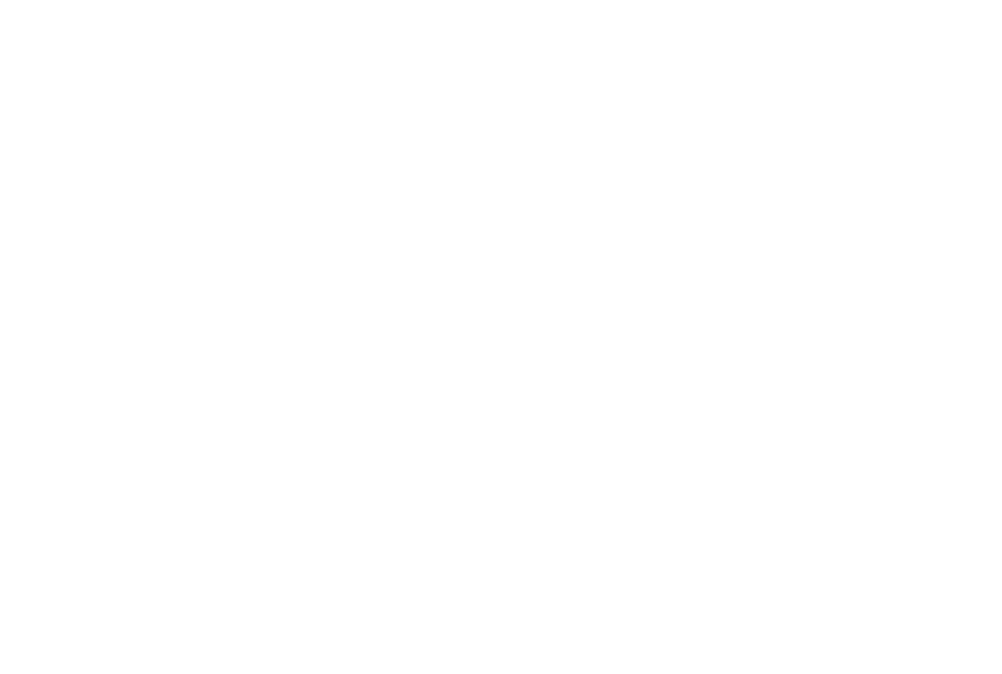
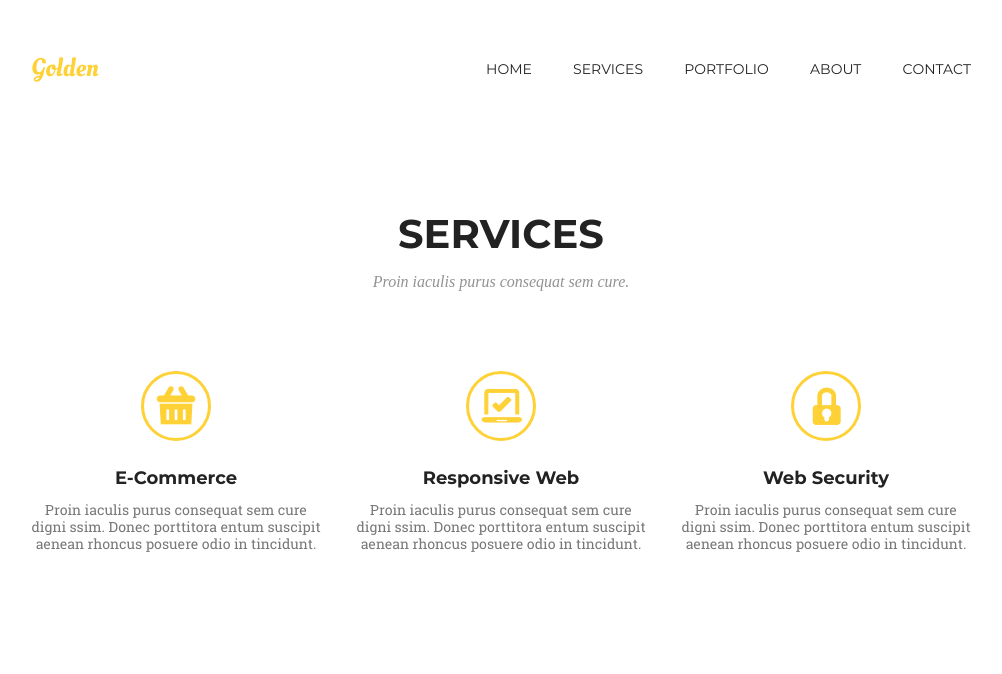
Before and after one commit to simabui/Homework, a plain HTML site: page hw07/index.html in a window 1280 px wide. Shown: the whole page, without its empty margins (139-1141 px from the left). Drawn offline with Linux system fonts and the light colour scheme; a web font is replaced by a local one.

Commit message:
add services section

```diff
--- a/hw07/css/styles.css
+++ b/hw07/css/styles.css
@@ -1,4 +1,4 @@
-@import "fonts/css";
+@import "fonts.css";
 
 :root {
   --golden-color: #fed136;
@@ -21,11 +21,13 @@ html {
 
 body {
   font-family: var(--montserrat-font);
-  color: var(--golden-color);
+  color: var(--black-color);
+  font-size: 16px;
+  line-height: 1.2;
 }
 .container {
   margin: 0 auto;
-  width: 1200px;
+  width: 940px;
 }
 p {
   margin: 0;
@@ -37,6 +39,9 @@ ul {
   list-style-type: none;
   margin: 0;
   padding: 0;
+}
+a {
+  text-decoration: none;
 }
 .visually-hidden:not(:focus):not(:active),
 input[type="”checkbox”"].visually-hidden,
@@ -57,3 +62,110 @@ input[type="”radio”"].visually-hidden {
   flex-wrap: wrap;
   justify-content: space-between;
 }
+
+/* Header */
+header .flex {
+  align-items: center;
+}
+header .container {
+  margin-top: 53px;
+}
+.site-logo {
+  font-family: var(--oleo-font);
+  font-size: 1.6rem;
+  color: var(--golden-color);
+}
+
+.nav-list {
+  width: 485px;
+}
+.nav-list-item {
+  font-family: var(--montserrat-font);
+  font-style: normal;
+  font-weight: 400;
+  font-size: 14px;
+  line-height: 17px;
+  color: var(--black-color);
+  text-transform: uppercase;
+  transition: color 0.2s linear;
+}
+
+.nav-list-item:hover {
+  color: var(--golden-color);
+}
+/* Main */
+
+.services{
+  margin-top: 126px;
+}
+
+.section-title{
+  text-align: center;
+  text-transform: uppercase;
+  font-family: var(--montserrat-font);
+  font-style: normal;
+  font-weight: 700;
+  font-size: 40px;
+  line-height: 48px;
+  color: var(--black-color);
+}
+.title-sub{
+  font-family: var(--goudy-font);
+  font-style: italic;
+  font-weight: 400;
+  color: #929292;
+  text-align: center;
+  font-size: 16px;
+  line-height: 19px;
+  margin-top: 14px;
+}
+
+.services-list{
+  margin-top: 80px;
+}
+.services-item{
+  width: 290px;
+}
+.services-icon::before{
+  content: '';
+  display: block;
+  width: 70px;
+  height: 70px;
+  border: 3px solid var(--golden-color);
+  border-radius: 50%;
+  background-repeat: no-repeat;
+  background-position: center;
+  margin: auto;
+}
+.services-commerce::before{
+  background-image: url(../img/icons/Icon-Basket.png);
+}
+.services-responsive::before{
+  background-image: url(../img/icons/Icon-Laptop.png);
+}
+.services-web::before{
+  background-image: url(../img/icons/Icon-Locked.png);
+}
+
+.services-item-title{
+  font-family: var(--montserrat-font);
+  font-style: normal;
+  font-weight: 700;
+  text-transform: capitalize;
+  text-align: center;
+  font-size: 18px;
+  line-height: 22px;
+  margin-top: 26px;
+}
+
+.services-item-description{
+  font-family: var(--roboto-font);
+  font-style: normal;
+  font-weight: 400;
+  font-size: 14px;
+  line-height: 17px;
+  text-align: center;
+  color: #777777;
+  margin-top: 12px;
+  padding-bottom: 119px;
+}
--- a/hw07/index.html
+++ b/hw07/index.html
@@ -1,16 +1,62 @@
 <!DOCTYPE html>
 <html lang="en">
   <head>
-  <meta charset="UTF-8">
-  <meta name="viewport" content="width=device-width, initial-scale=1.0">
-  <meta http-equiv="X-UA-Compatible" content="ie=edge">
+    <meta charset="UTF-8" />
+    <meta name="viewport" content="width=device-width, initial-scale=1.0" />
+    <meta http-equiv="X-UA-Compatible" content="ie=edge" />
+    <link rel="stylesheet" href="css/normalize.css" />
+    <link rel="stylesheet" href="css/styles.css" />
     <title>Document</title>
   </head>
   <body>
     <header>
-    <div class="container">
-
+      <div class="container flex">
+        <p><a href="#" class="site-logo">Golden</a></p>
+        <nav>
+          <ul class="nav-list flex">
+            <li><a href="#" class="nav-list-item">home</a></li>
+            <li><a href="#" class="nav-list-item">services</a></li>
+            <li><a href="#" class="nav-list-item">portfolio</a></li>
+            <li><a href="#" class="nav-list-item">about</a></li>
+            <li><a href="#" class="nav-list-item">contact</a></li>
+          </ul>
+        </nav>
       </div>
     </header>
+    <main>
+      <section class="services">
+        <h1 class="visually-hidden">about services</h1>
+        <div class="container">
+          <h2 class="section-title">services</h2>
+          <p class="title-sub">Proin iaculis purus consequat sem cure.</p>
+          <ul class="services-list flex">
+            <li class="services-item services-commerce services-icon">
+              <p class="services-item-title">e-commerce</p>
+              <p class="services-item-description">
+                Proin iaculis purus consequat sem cure digni ssim. Donec
+                porttitora entum suscipit aenean rhoncus posuere odio in
+                tincidunt.
+              </p>
+            </li>
+            <li class="services-item services-responsive services-icon">
+                <p class="services-item-title">responsive web</p>
+                <p class="services-item-description">
+                  Proin iaculis purus consequat sem cure digni ssim. Donec
+                  porttitora entum suscipit aenean rhoncus posuere odio in
+                  tincidunt.
+                </p>
+            </li>
+            <li class="services-item services-web services-icon">
+                <p class="services-item-title">web security</p>
+                <p class="services-item-description">
+                  Proin iaculis purus consequat sem cure digni ssim. Donec
+                  porttitora entum suscipit aenean rhoncus posuere odio in
+                  tincidunt.
+                </p>
+            </li>
+          </ul>
+        </div>
+      </section>
+    </main>
   </body>
 </html>
```
Also changed, not shown: hw07/img/icons/Icon-Basket.png (added), hw07/img/icons/Icon-Laptop.png (added), hw07/img/icons/Icon-Locked.png (added). Lines whose indentation alone changed are shown as unchanged.
